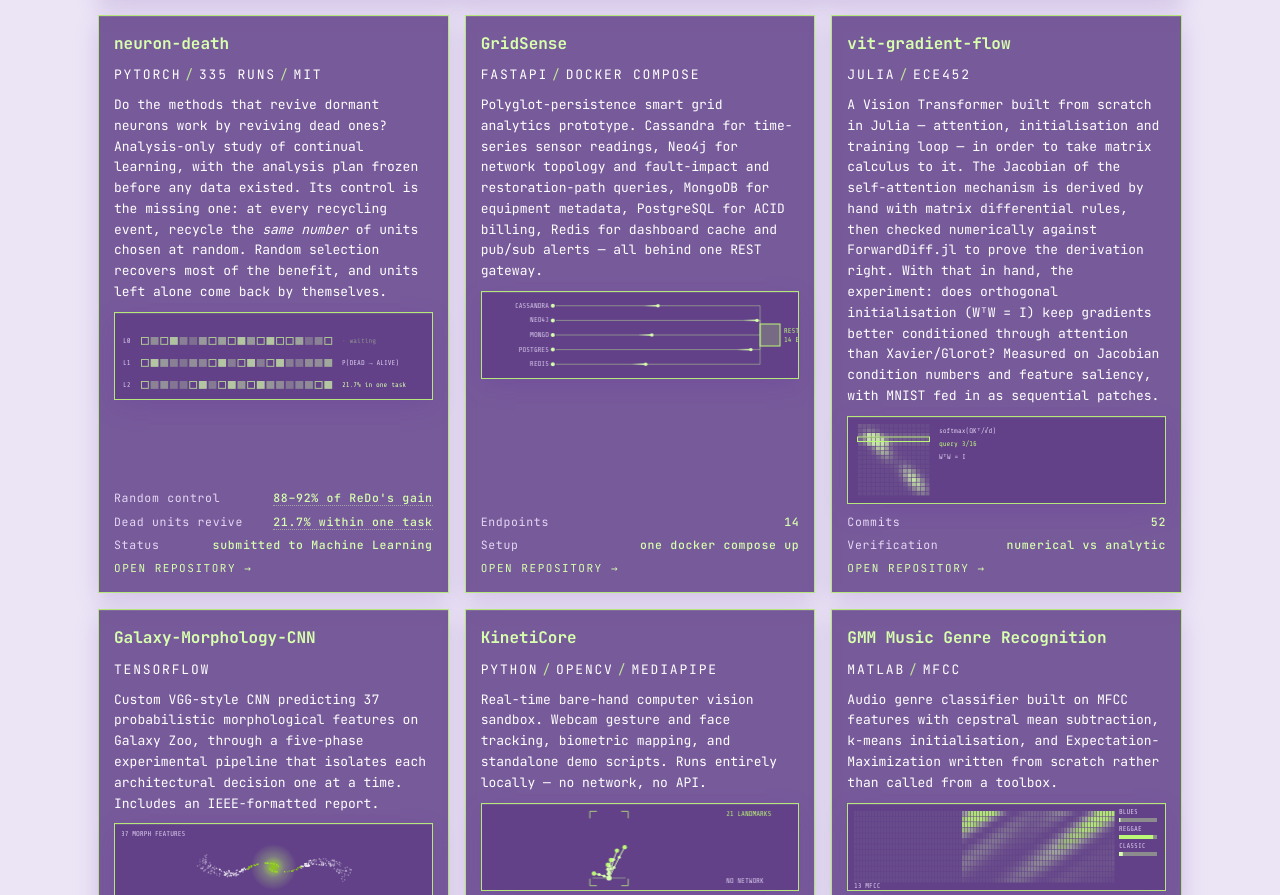
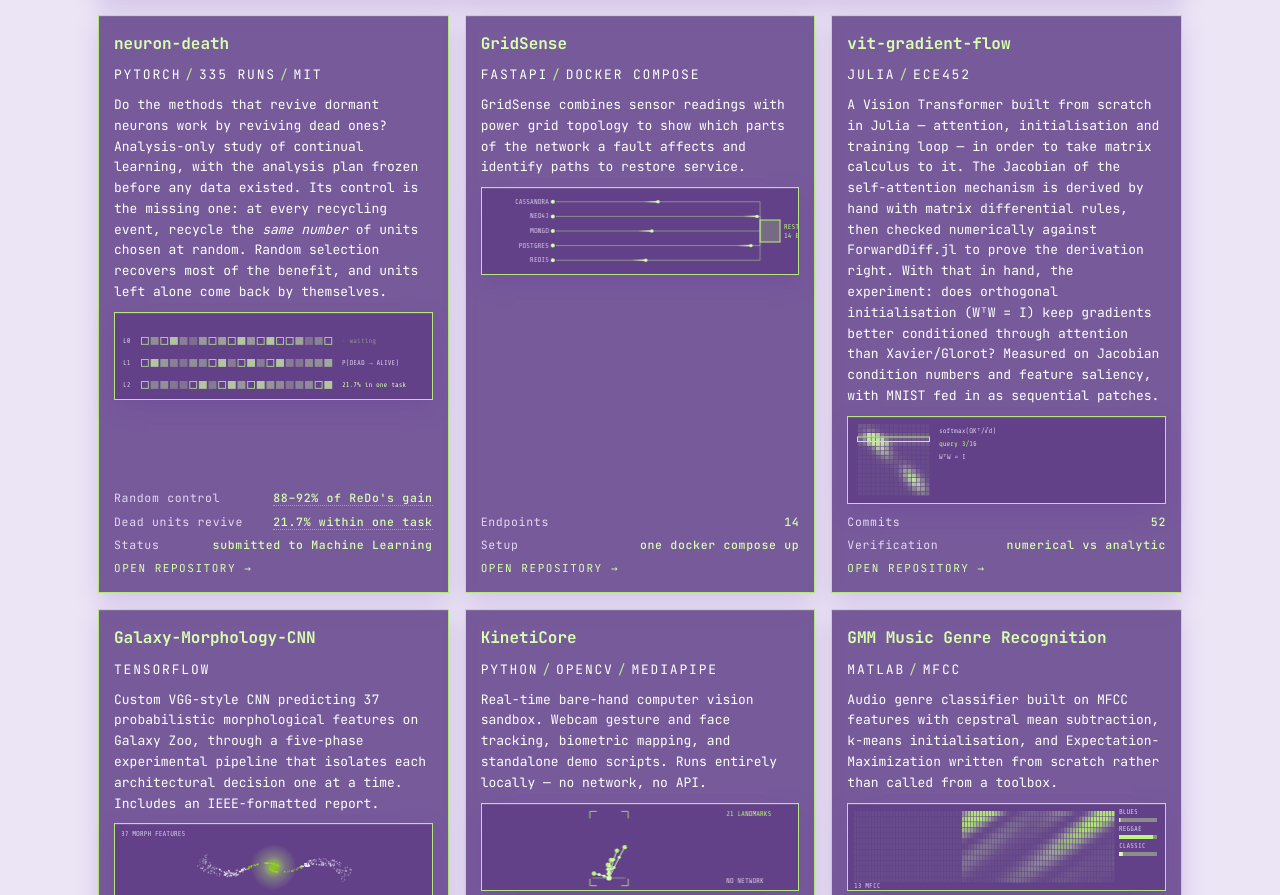
Before and after one commit to mavroul1s/mavroul1s.github.io, a plain HTML site: page index.html in a window 1280 px wide. Shown: the part 1909-2804 px from the top of the page. Drawn offline with nearby package versions, Linux system fonts and the light colour scheme; no server answers; animation ran at ten frames a second.

Commit message:
Clarify the GridSense project description

```diff
--- a/index.html
+++ b/index.html
@@ -1374,7 +1374,7 @@ Always open to collaborating—feel free to reach out.</p>
     <article class="card">
       <h3>GridSense</h3>
       <p class="stack" style="margin:0">FastAPI<span>/</span>Docker Compose</p>
-      <p>Polyglot-persistence smart grid analytics prototype. Cassandra for time-series sensor readings, Neo4j for network topology and fault-impact and restoration-path queries, MongoDB for equipment metadata, PostgreSQL for ACID billing, Redis for dashboard cache and pub/sub alerts — all behind one REST gateway.</p>
+      <p>GridSense combines sensor readings with power grid topology to show which parts of the network a fault affects and identify paths to restore service.</p>
       <canvas class="viz" data-viz="gridsense" aria-hidden="true"></canvas>
       <div class="meta">
         <span class="kv">Endpoints <b>14</b></span>
```
